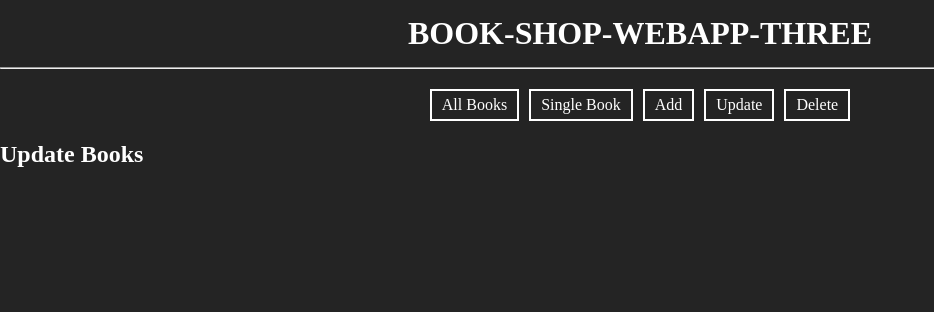
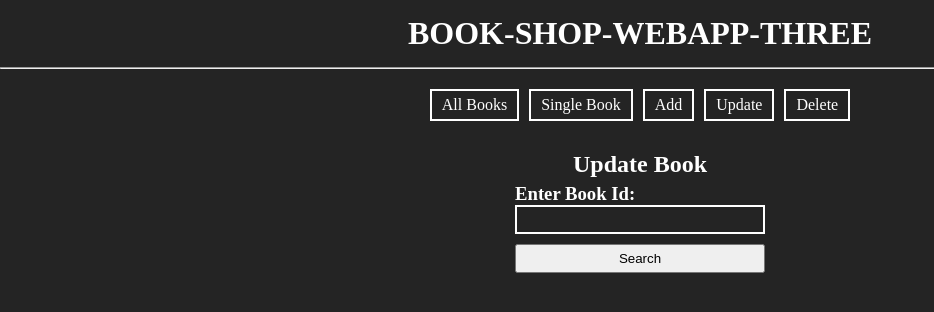
Before and after one commit to rashid-dev42/mini-book-store, a React (Vite) app in the folder frontend/: page /update-book in a window 1280 px wide. Shown: the top 312 px of the page, without its empty margins (0-934 px from the left). Built offline with nearby package versions, Linux system fonts and the light colour scheme.

Commit message:
add component UpdateBook

```diff
--- a/frontend/src/App.tsx
+++ b/frontend/src/App.tsx
@@ -5,6 +5,7 @@ import Layout from "./components/utility/layout/Layout";
 import AllBooks from "./components/allBooks/AllBooks";
 import SingleBook from "./components/singleBook/SingleBook";
 import AddBook from "./components/addBook/AddBook";
+import UpdateBook from "./components/updateBook/UpdateBook";
 
 const App: React.FC = () => {
   return (
@@ -24,7 +25,7 @@ const App: React.FC = () => {
             <AddBook />
           </Layout>}/>
           <Route path="/update-book" element={<Layout>
-            <h2>Update Books</h2>
+            <UpdateBook />
           </Layout>}/>
           <Route path="/delete-book" element={<Layout>
             <h2>Delete Book</h2>
--- /dev/null
+++ b/frontend/src/components/updateBook/UpdateBook.css
@@ -0,0 +1,32 @@
+.UpdateBook-form {
+  display: block;
+  width: 250px;
+  margin: 0 auto;
+}
+
+.UpdateBook-form > img {
+  display: block;
+  width: 250px;
+  height: 300px;
+}
+
+.UpdateBook-form > input {
+  display: block;
+  width: 100%;
+  border: 2px solid #fff;
+  padding: 5px;
+  background-color: #242424;
+  color: #fff;
+  margin-bottom: 10px;
+}
+
+.UpdateBook-form > input:focus {
+  outline: none;
+}
+
+.UpdateBook-form > button {
+  display: block;
+  width: 100%;
+  padding: 5px 0;
+  cursor: pointer;
+}
--- /dev/null
+++ b/frontend/src/components/updateBook/UpdateBook.tsx
@@ -0,0 +1,172 @@
+import "./UpdateBook.css";
+import React, { useState, useRef } from "react";
+import { useQuery, useMutation, gql } from "@apollo/client";
+import axios from "axios";
+
+const GET_SINGLE_BOOK = gql`
+  query GetSingleBook($bookId: String) {
+    singleBook(bookId: $bookId) {
+      _id
+      imgPath
+      title
+      author
+      price
+      inStock
+    }
+  }
+`;
+
+const UPDATE_BOOK = gql`
+  mutation UpdateBook($bookId: String, $imgPath: String, $title: String, $author: String, $price: Float, $inStock: Int) {
+    updateBook(bookId: $bookId, imgPath: $imgPath, title: $title, author: $author, price: $price, inStock: $inStock) {
+      message
+      isSuccessful
+    }
+  }
+`;
+
+interface Book {
+  _id: string,
+  imgPath: string,
+  title: string,
+  author: string,
+  price: number,
+  inStock: number
+}
+
+interface BookIdProps {
+  bookId: string
+}
+
+interface BookProps {
+  book: Book
+}
+
+const DisplaySingleBook: React.FC<BookIdProps> = ({ bookId }) => {
+  const { data, loading, error } = useQuery(GET_SINGLE_BOOK, { variables: { bookId: bookId } });
+
+  if (loading) return <p>Loading...</p>;
+  if (error) return <p>Error: {error.message}</p>;
+
+  return <UpdateSingleBook book={data.singleBook}/>
+};
+
+const UpdateSingleBook: React.FC<BookProps> = ({ book }) => {
+  const [updateBook] = useMutation(UPDATE_BOOK);
+  const [newBookImage, setNewBookImage] = useState<any>(null);
+  const [newBookImagePreview, setNewBookImagePreview] = useState<string>("");
+  const [title, setTitle] = useState<string>(book.title);
+  const [author, setAuthor] = useState<string>(book.author);
+  const [price, setPrice] = useState<string>(book.price.toString());
+  const [inStock, setInStock] = useState<string>(book.inStock.toString());
+
+  const handleSubmit = async (event: React.FormEvent) => {
+    event.preventDefault();
+    let uploadResponse: any = null;
+    let bookImagePath = book.imgPath;
+    if (newBookImagePreview !== "") {
+      const formData = new FormData();
+      formData.append("newBookImage", newBookImage);
+      formData.append("bookId", book._id);
+      uploadResponse = await axios.put(`${import.meta.env.VITE_BACKEND_EXPRESS_URL}/update-book-image`, formData);
+      bookImagePath = uploadResponse.data.imgPath;
+    }
+    const bookInfo = {
+      bookId: book._id,
+      imgPath: bookImagePath,
+      title,
+      author,
+      price: parseFloat(price),
+      inStock: parseInt(inStock)
+    };
+    const updateBookResponse = await updateBook({ variables: {
+      bookId: bookInfo.bookId,
+      imgPath: bookInfo.imgPath,
+      title: bookInfo.title,
+      author: bookInfo.author,
+      price: bookInfo.price,
+      inStock: bookInfo.inStock
+    } });
+    console.log(updateBookResponse);
+  };
+
+  return (
+    <div>
+      <form className="UpdateBook-form" onSubmit={handleSubmit}>
+        {(book.imgPath !== "" && newBookImagePreview === "") && <img src={import.meta.env.VITE_BACKEND_EXPRESS_URL + "/" + book.imgPath} alt=""/>}
+        {newBookImagePreview !== "" && <img src={newBookImagePreview} alt=""/>}
+        <h3>Change Book Image:</h3>
+        <input
+          type="file"
+          onChange={(event: React.ChangeEvent<HTMLInputElement>) => {
+            if (event.target.files !== null) {
+              setNewBookImagePreview(URL.createObjectURL(event.target.files[0]));
+              setNewBookImage(event.target.files[0]);
+            }
+          }}
+        />
+        <h3>Edit Title:</h3>
+        <input
+          type="text"
+          value={title}
+          onChange={(event: React.ChangeEvent<HTMLInputElement>) => setTitle(event.target.value)}
+          required
+        />
+        <h3>Edit Author Name:</h3>
+        <input
+          type="text"
+          value={author}
+          onChange={(event: React.ChangeEvent<HTMLInputElement>) => setAuthor(event.target.value)}
+          required
+        />
+        <h3>Edit Price:</h3>
+        <input
+          type="number"
+          min="0"
+          step="0.01"
+          value={price}
+          onChange={(event: React.ChangeEvent<HTMLInputElement>) => setPrice(event.target.value)}
+          required
+        />
+        <h3>Edit Items In-stock:</h3>
+        <input
+          type="number"
+          min="0"
+          step="1"
+          value={inStock}
+          onChange={(event: React.ChangeEvent<HTMLInputElement>) => setInStock(event.target.value)}
+          required
+        />
+        <button type="submit">Submit</button>
+      </form><br />
+    </div>
+  );
+};
+
+const UpdateBook: React.FC = () => {
+  const [bookId, setBookId] = useState<any>("");
+  const bookIdInput = useRef<HTMLInputElement>(null);
+
+  const handleSubmit = (event: React.FormEvent): void => {
+    event.preventDefault();
+    setBookId(bookIdInput?.current?.value);
+  }
+
+  return (
+    <div>
+      <h2 className="component-heading">Update Book</h2>
+      <form className="UpdateBook-form" id="UpdateBook-search-form" onSubmit={handleSubmit}>
+        <h3>Enter Book Id:</h3>
+        <input
+          type="text"
+          ref={bookIdInput}
+          required
+        />
+        <button type="submit">Search</button>
+      </form><br />
+      {bookId !== "" && <DisplaySingleBook bookId={bookId}/>}
+    </div>
+  );
+};
+
+export default UpdateBook;
--- a/frontend/src/components/utility/singleItem/SingleItem.tsx
+++ b/frontend/src/components/utility/singleItem/SingleItem.tsx
@@ -19,7 +19,7 @@ const SingleItem: React.FC<Props> = (props: Props) => {
   return (
     <div className="SingleItem">
       {props.book.imgPath === "" && <img src={imageNotFound} alt="" className="SingleItem-image"/>}
-      {props.book.imgPath !== "" && <img src={import.meta.env.VITE_BAKCEND_EXPRESS_URL + "/" + props.book.imgPath} alt="" className="SingleItem-image"/>}
+      {props.book.imgPath !== "" && <img src={import.meta.env.VITE_BACKEND_EXPRESS_URL + "/" + props.book.imgPath} alt="" className="SingleItem-image"/>}
       <h3>Bood Id: {props.book._id}</h3>
       <h3>Title: {props.book.title}</h3>
       <h3>Author: {props.book.author}</h3>
```
Also changed, not shown: 2 other files (tests, documents, lock files or other folders).
